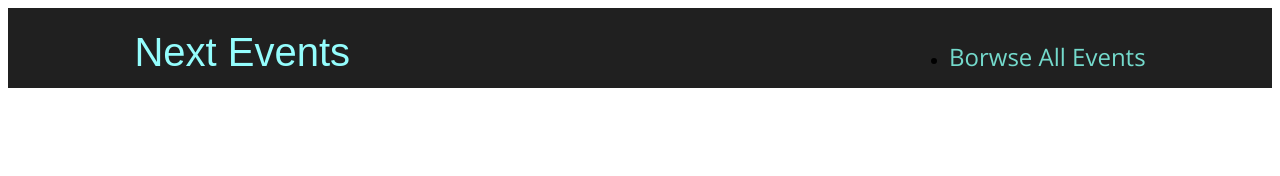
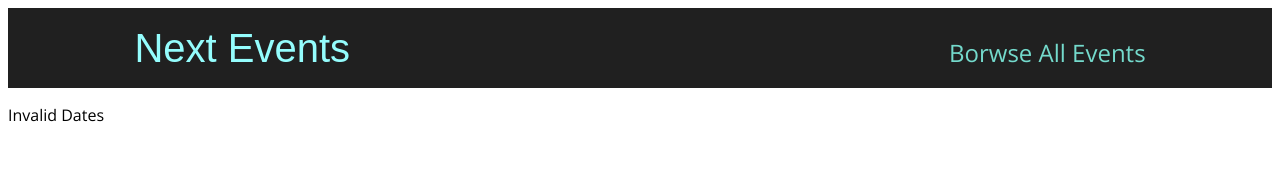
Before and after one commit to TextError/NextJs---Project-1, a Next.js app: page /events in a window 1280 px wide. Shown: the top 176 px of the page. Built offline with nearby package versions, Linux system fonts and the light colour scheme.

Commit message:
Slug Event logic

```diff
--- a/pages/events/[...slug].jsx
+++ b/pages/events/[...slug].jsx
@@ -1,5 +1,24 @@
+import { useRouter } from 'next/router';
+import data from '../../data';
 
 const Slug = () => {
+  const { query: { slug }} = useRouter();
+
+  if(!slug) return <p className='center'>Loading</p>
+
+  const [year, month] = slug;
+  const numYear = +year;
+  const numMonth = +month;
+
+  if(isNaN(numYear) || isNaN(numMonth) || numMonth < 1 || numMonth > 12) return <p>Invalid Dates</p>
+
+  const events = data.filter(ev => {
+    const date = new Date(ev.date);
+    return date.getFullYear() === numYear && date.getMonth() === numMonth - 1
+  });
+
+  if(!events || events.length === 0) return <p>No Events!</p>
+
   return (
     <div>
 
--- a/styles/globals.css
+++ b/styles/globals.css
@@ -16,3 +16,14 @@ h5,
 h6 {
   font-family: 'Lato', sans-serif;
 }
+
+ul {
+  list-style: none;
+  margin: 0;
+  padding: 0;
+}
+
+.center {
+  margin: auto;
+  text-align: center;
+}
```
